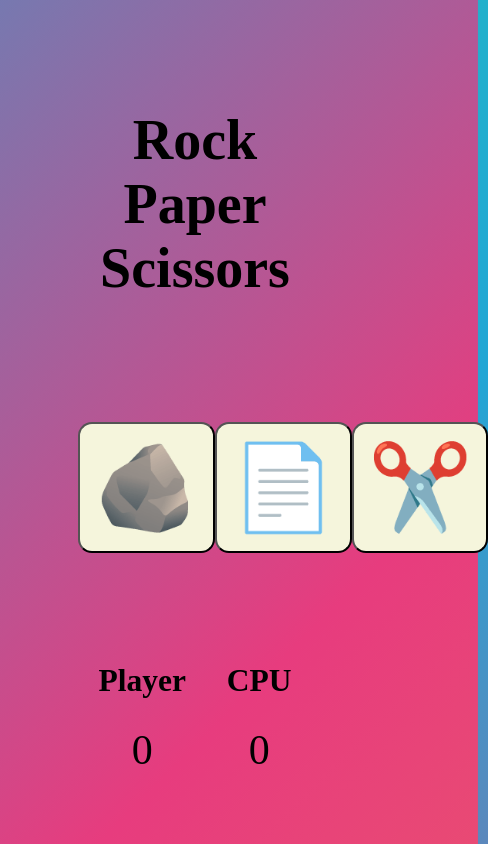
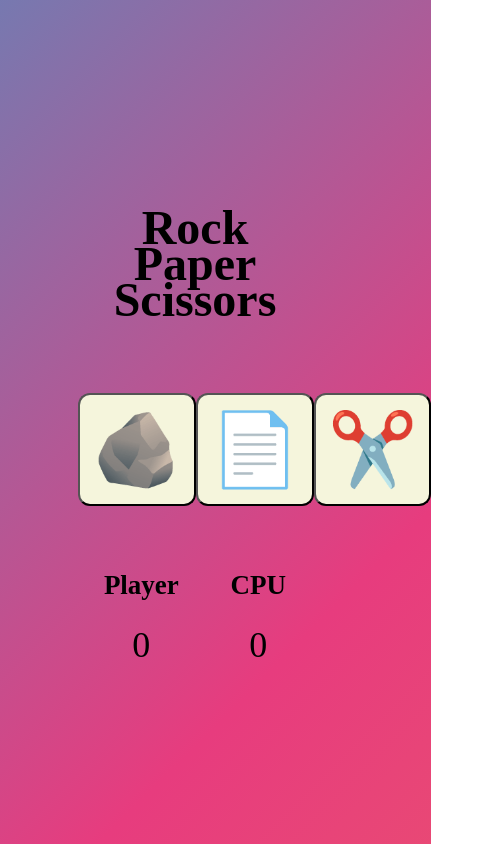
Before and after one commit to ArcaneIRE/odin-rock-paper-scissors, a plain HTML site: page index.html in a window 390 px wide. Shown: the whole page, 488 px wide, since content can reach past the window. Drawn offline with Linux system fonts and the light colour scheme; a web font is replaced by a local one.

Commit message:
Add some hopeful mobile responsive fixes

```diff
--- a/styles.css
+++ b/styles.css
@@ -83,8 +83,14 @@ header {
     font-size: 3rem;
 }
 
-@media only screen and (max-width: 600px) {
+@media only screen and (max-width: 700px) {
     html {
-        font-size: 14px;
+        font-size: 12px;
+    }
+    main {
+        gap: 5vh;
+    }
+    header {
+        line-height: 3rem;
     }
   }
```
